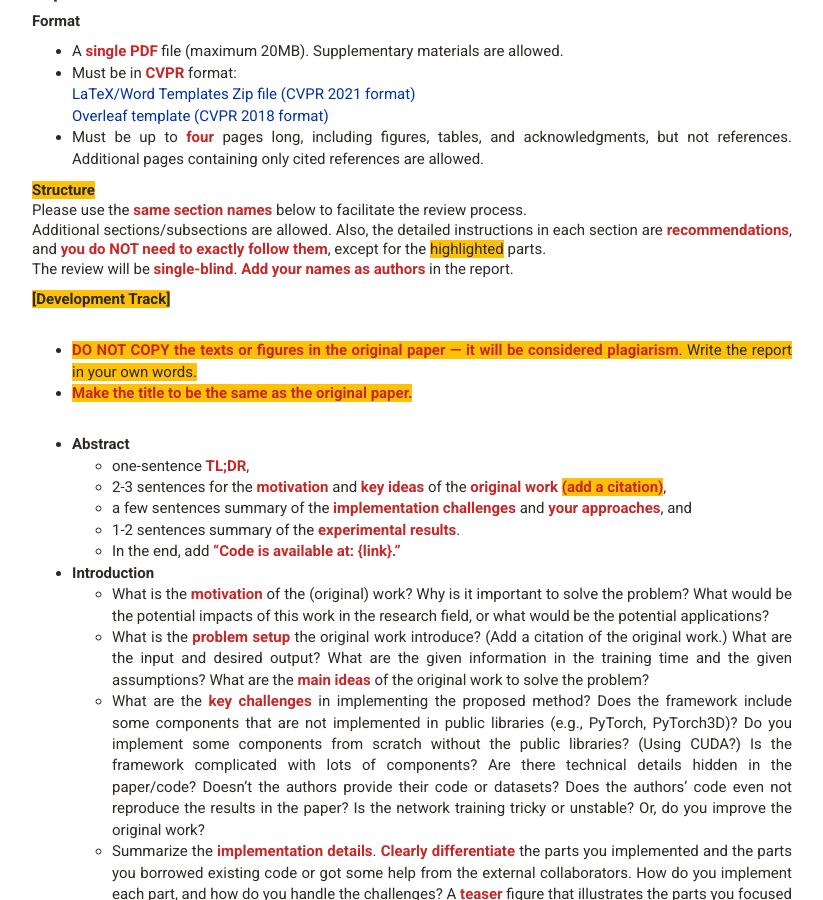
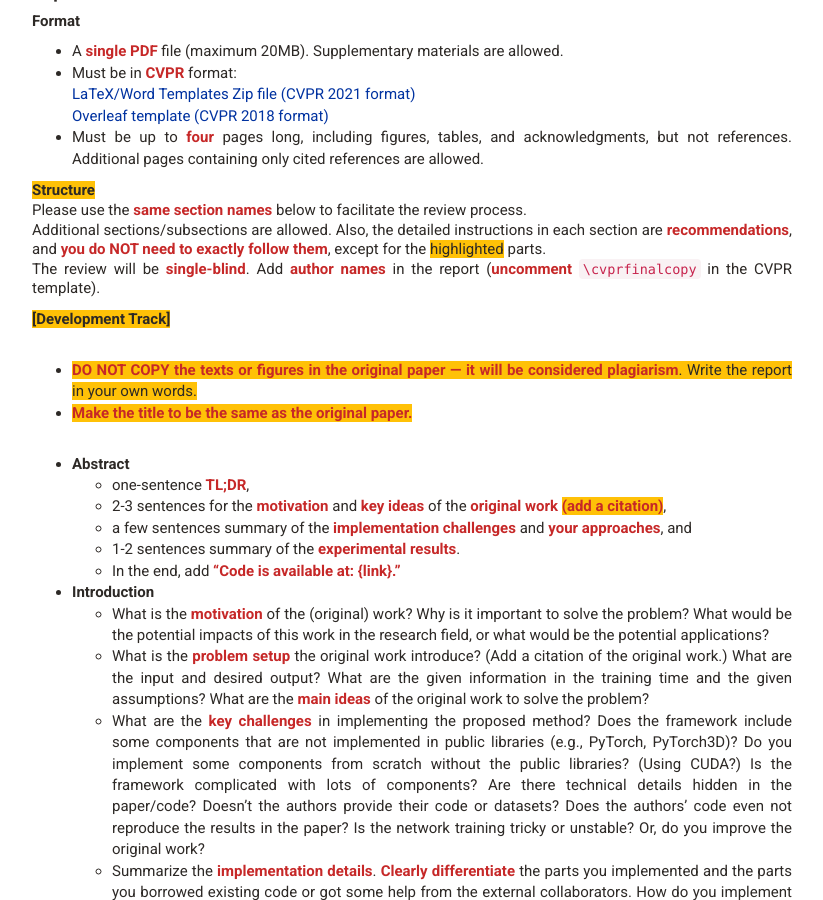
Before and after one commit to mhsung/mhsung.github.io, a Jekyll site: the page built from courses/kaist-cs492-3dml-2021-spring/_posts/2021-05-20-project-submission-guidelines.md, in a window 1280 px wide and 900 px high, scrolled down 799 px. Shown: the whole window, without its empty margins (228-1051 px from the left). Built offline with Jekyll 4.4.1, drawn with Linux system fonts in a browser that asks for light colours; our own code applies the rules of GitHub Pages for plain Markdown files; some of the changed text lies outside the part shown.

Commit message:
Updated.

```diff
--- a/courses/kaist-cs492-3dml-2021-spring/_posts/2021-05-20-project-submission-guidelines.md
+++ b/courses/kaist-cs492-3dml-2021-spring/_posts/2021-05-20-project-submission-guidelines.md
@@ -71,7 +71,7 @@ h { background-color:#FFC107 }
 <h><b>Structure</b></h>
 Please use the *same section names* below to facilitate the review process.<br>
 Additional sections/subsections are allowed. Also, the detailed instructions in each section are *recommendations*, and *you do NOT need to exactly follow them*, except for the <h>highlighted</h> parts.<br>
-The review will be *single-blind*. *Add your names as authors* in the report.
+The review will be *single-blind*. Add *author names* in the report (*uncomment* `\cvprfinalcopy` in the CVPR template).
 
 <h><b>[Development Track]</b></h><br>
 
```
Also changed, not shown: other parts of courses/kaist-cs492-3dml-2021-spring/_posts/2021-05-20-project-submission-guidelines.md (+1 -1 lines).
